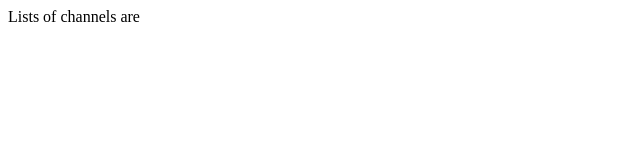
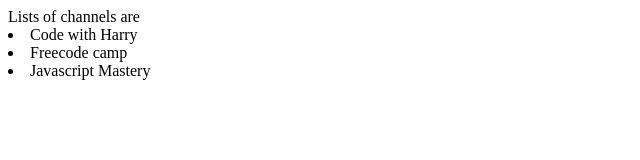
Before and after one commit to pravinnch/Example-for-Github, a plain HTML site: page index.html in a window 1280 px wide. Shown: the whole page, without its empty margins (0-640 px from the left). Drawn offline with Linux system fonts and the light colour scheme.

Commit message:
Lists added in index file
More channels name added

```diff
--- a/index.html
+++ b/index.html
@@ -1 +1,4 @@
 <div>Lists of channels are</div>
+<li>Code with Harry</li>
+<li>Freecode camp</li>
+<li>Javascript Mastery</li>
```
